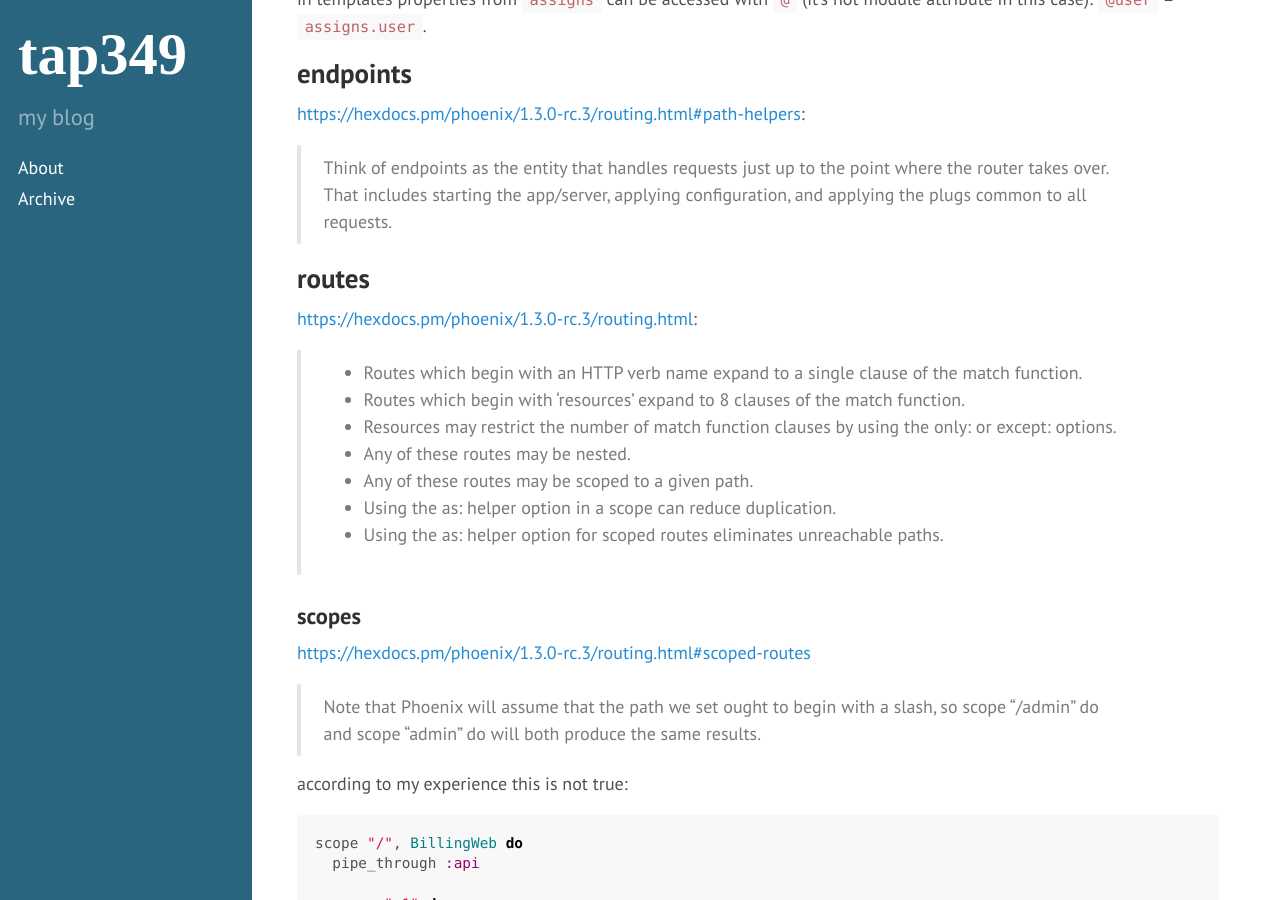
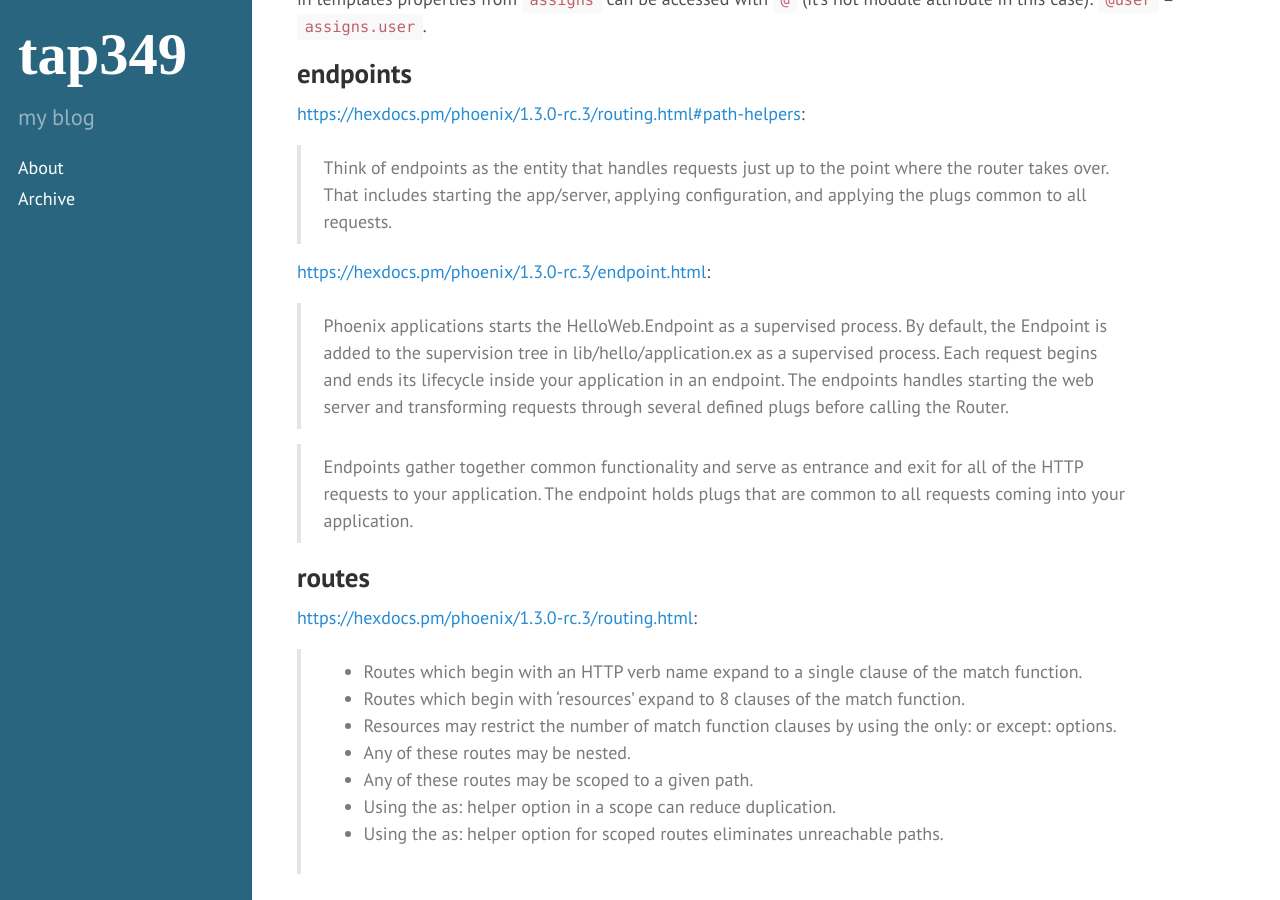
Before and after one commit to tap349/tap349.github.io, a Jekyll site: the page built from _posts/2016-11-12-phoenix.md, in a window 1280 px wide and 900 px high, scrolled down 773 px. Built offline with Jekyll 4.4.1, drawn with Linux system fonts in a browser that asks for light colours.

Commit message:
update 2017-07-27_17:20:19

```diff
--- a/_posts/2016-11-12-phoenix.md
+++ b/_posts/2016-11-12-phoenix.md
@@ -40,6 +40,19 @@ in templates properties from `assigns` can be accessed with `@`
 > Think of endpoints as the entity that handles requests just up to the point
 > where the router takes over. That includes starting the app/server, applying
 > configuration, and applying the plugs common to all requests.
+
+<https://hexdocs.pm/phoenix/1.3.0-rc.3/endpoint.html>:
+
+> Phoenix applications starts the HelloWeb.Endpoint as a supervised process.
+> By default, the Endpoint is added to the supervision tree in
+> lib/hello/application.ex as a supervised process. Each request begins and
+> ends its lifecycle inside your application in an endpoint. The endpoints
+> handles starting the web server and transforming requests through several
+> defined plugs before calling the Router.
+
+> Endpoints gather together common functionality and serve as entrance and
+> exit for all of the HTTP requests to your application. The endpoint holds
+> plugs that are common to all requests coming into your application.
 
 ## routes
 
```
